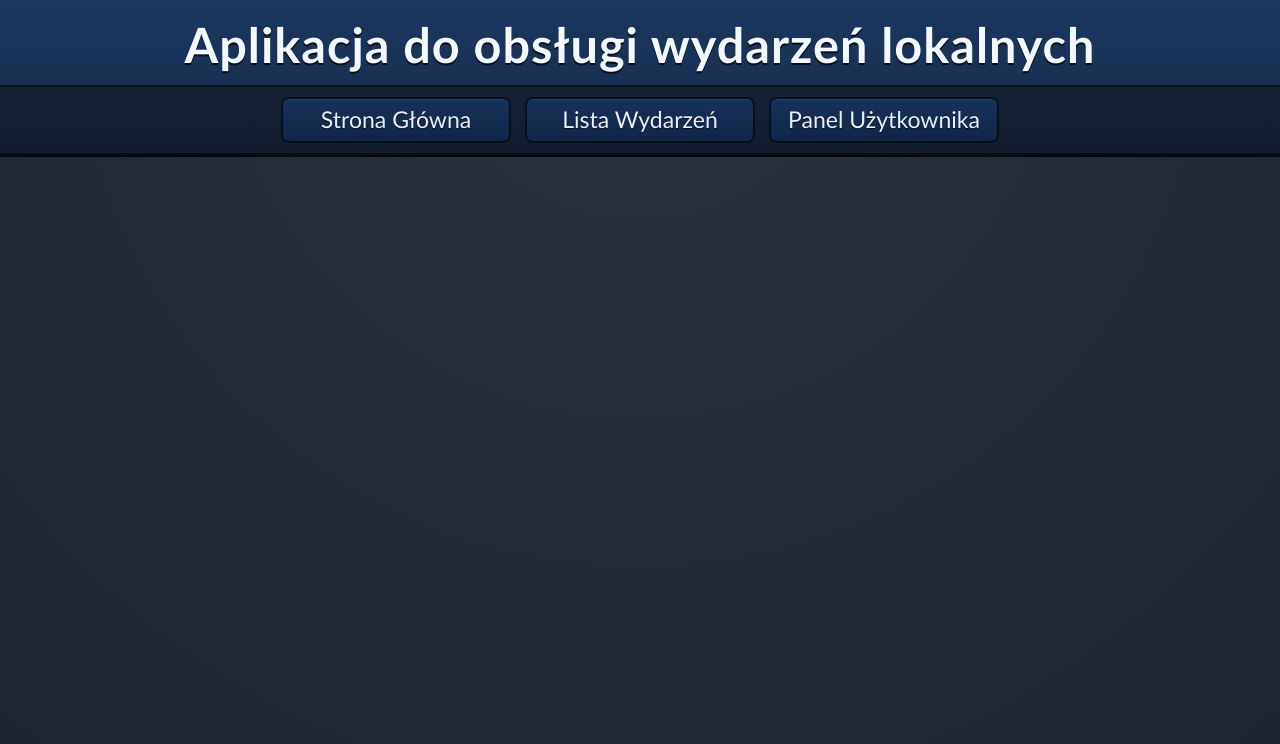
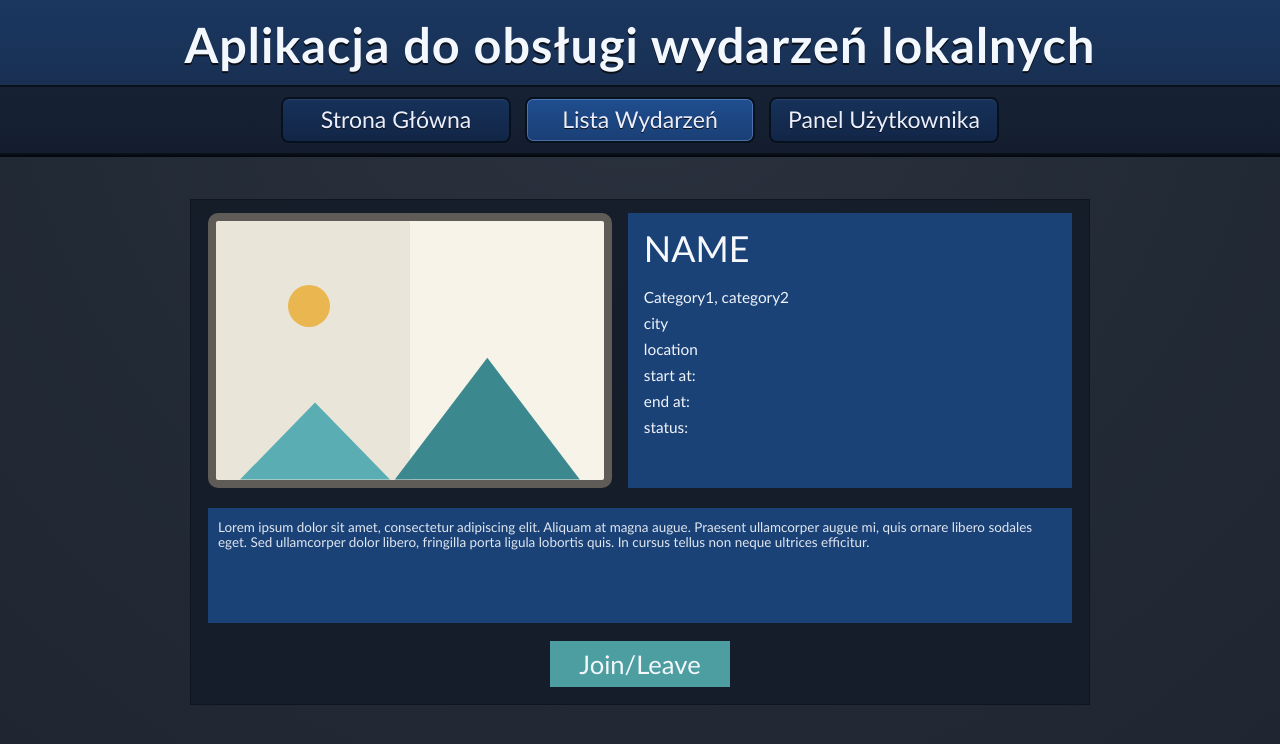
Before and after one commit to TAW-26/TAW-Bartlomiej-Gwozdz_Bartlomiej-Dziedzic, an Angular app in the folder client/: page /events/1 in a window 1280 px wide. Before the commit this address led to /. Shown: the top 744 px of the page. Built offline with nearby package versions, Linux system fonts and the light colour scheme.

Commit message:
dodanie widoku szczegółów

```diff
--- a/client/src/app/app.routes.ts
+++ b/client/src/app/app.routes.ts
@@ -2,6 +2,7 @@ import { Routes } from '@angular/router';
 import { HomeComponent } from './pages/home/home.component';
 import { UserComponent } from './pages/user/user.component';
 import { EventsComponent } from './pages/events/events.component';
+import { EventDetailsComponent } from './pages/event-details/event-details.component';
 
 export const routes: Routes = [
   {
@@ -13,6 +14,10 @@ export const routes: Routes = [
     component: EventsComponent,
   },
   {
+    path: 'events/:id',
+    component: EventDetailsComponent,
+  },
+  {
     path: 'user',
     component: UserComponent,
   },
--- a/client/src/app/components/header/header.component.html
+++ b/client/src/app/components/header/header.component.html
@@ -11,14 +11,7 @@
       Strona Główna
     </a>
 
-    <a
-      routerLink="/events"
-      [routerLinkActiveOptions]="{ exact: true }"
-      routerLinkActive="is-active"
-      class="nav-link"
-    >
-      Lista Wydarzeń
-    </a>
+    <a routerLink="/events" routerLinkActive="is-active" class="nav-link"> Lista Wydarzeń </a>
 
     <a
       routerLink="/user"
--- a/client/src/app/components/resource-card/resource-card.component.html
+++ b/client/src/app/components/resource-card/resource-card.component.html
@@ -1,4 +1,8 @@
-<article class="resource-card">
+<a
+  class="resource-card"
+  [routerLink]="['/events', resource.id]"
+  aria-label="Otwórz szczegóły wydarzenia"
+>
   <div class="resource-thumb" aria-hidden="true">
     <div class="resource-frame"></div>
     <span class="resource-sun"></span>
@@ -17,4 +21,4 @@
   </div>
 
   <p class="resource-description">{{ resource.description }}</p>
-</article>
+</a>
--- a/client/src/app/components/resource-card/resource-card.component.scss
+++ b/client/src/app/components/resource-card/resource-card.component.scss
@@ -3,9 +3,9 @@
 }
 
 .resource-card {
+  display: grid;
   background: #1b4277;
   padding: 14px 14px 10px;
-  display: grid;
   grid-template-columns: 225px 1fr;
   grid-template-areas:
     'thumb content'
@@ -13,6 +13,8 @@
   column-gap: 16px;
   row-gap: 8px;
   align-items: start;
+  text-decoration: none;
+  color: inherit;
 }
 
 .resource-thumb {
--- /dev/null
+++ b/client/src/app/pages/event-details/event-details.component.html
@@ -0,0 +1,32 @@
+@if (event; as currentEvent) {
+  <main class="details-wrap">
+    <section class="details-panel">
+      <div class="details-top">
+        <div class="details-image" aria-hidden="true">
+          <div class="details-image-frame"></div>
+          <span class="details-sun"></span>
+          <span class="details-mountain details-mountain-left"></span>
+          <span class="details-mountain details-mountain-right"></span>
+        </div>
+
+        <div class="details-meta">
+          <h2>{{ currentEvent.title }}</h2>
+          <p>{{ currentEvent.categories }}</p>
+          <p>{{ currentEvent.city }}</p>
+          <p>{{ currentEvent.location }}</p>
+          <p>{{ currentEvent.startAt }}</p>
+          <p>{{ currentEvent.endAt }}</p>
+          <p>{{ currentEvent.status }}</p>
+        </div>
+      </div>
+
+      <p class="details-description">
+        Lorem ipsum dolor sit amet, consectetur adipiscing elit. Aliquam at magna augue. Praesent
+        ullamcorper augue mi, quis ornare libero sodales eget. Sed ullamcorper dolor libero,
+        fringilla porta ligula lobortis quis. In cursus tellus non neque ultrices efficitur.
+      </p>
+
+      <button class="details-action" type="button">Join/Leave</button>
+    </section>
+  </main>
+}
--- /dev/null
+++ b/client/src/app/pages/event-details/event-details.component.scss
@@ -0,0 +1,130 @@
+:host {
+  display: block;
+}
+
+.details-wrap {
+  width: 100%;
+  display: grid;
+  place-items: start center;
+  padding: 44px 8px 72px;
+}
+
+.details-panel {
+  width: min(900px, calc(100% - 32px));
+  background: rgba(19, 28, 41, 0.9);
+  box-shadow: inset 0 0 0 1px rgba(0, 0, 0, 0.25);
+  padding: 14px 18px 18px;
+}
+
+.details-top {
+  display: grid;
+  grid-template-columns: minmax(0, 1fr) 1.1fr;
+  gap: 16px;
+  align-items: start;
+}
+
+.details-image {
+  min-height: 275px;
+  background: #f5f1e5;
+  border: 8px solid #5f5b56;
+  border-radius: 10px;
+  position: relative;
+  overflow: hidden;
+}
+
+.details-image-frame {
+  position: absolute;
+  inset: 0;
+  background: linear-gradient(90deg, rgba(0, 0, 0, 0.05) 50%, rgba(255, 255, 255, 0.12) 50%);
+}
+
+.details-sun {
+  position: absolute;
+  width: 42px;
+  height: 42px;
+  border-radius: 50%;
+  background: #eab64f;
+  top: 64px;
+  left: 72px;
+}
+
+.details-mountain {
+  position: absolute;
+  bottom: 0;
+  background: #5aaeb3;
+}
+
+.details-mountain-left {
+  width: 150px;
+  height: 110px;
+  left: 24px;
+  clip-path: polygon(0 100%, 50% 30%, 100% 100%);
+}
+
+.details-mountain-right {
+  width: 185px;
+  height: 145px;
+  right: 24px;
+  clip-path: polygon(0 100%, 50% 16%, 100% 100%);
+  background: #3c888f;
+}
+
+.details-meta {
+  background: #1b4277;
+  min-height: 275px;
+  padding: 14px 16px;
+}
+
+.details-meta h2 {
+  margin: 0 0 18px;
+  font-family: 'Trebuchet MS', 'Segoe UI', Tahoma, sans-serif;
+  font-size: clamp(32px, 2.8vw, 54px);
+  color: #f6f8fc;
+  font-weight: 400;
+}
+
+.details-meta p {
+  margin: 0 0 8px;
+  font-family: 'Trebuchet MS', 'Segoe UI', Tahoma, sans-serif;
+  font-size: clamp(14px, 1.2vw, 22px);
+  color: #f0f4fb;
+}
+
+.details-description {
+  margin: 20px 0 0;
+  min-height: 115px;
+  background: #1b4277;
+  padding: 12px 10px;
+  font-family: 'Trebuchet MS', 'Segoe UI', Tahoma, sans-serif;
+  font-size: clamp(13px, 1.05vw, 18px);
+  line-height: 1.18;
+  color: rgba(240, 244, 251, 0.92);
+}
+
+.details-action {
+  display: block;
+  margin: 18px auto 0;
+  min-width: 180px;
+  border: 0;
+  background: #4d9ea0;
+  color: #f4f7fc;
+  font-family: 'Trebuchet MS', 'Segoe UI', Tahoma, sans-serif;
+  font-size: clamp(24px, 2vw, 38px);
+  padding: 8px 18px;
+  cursor: pointer;
+}
+
+@media (max-width: 800px) {
+  .details-panel {
+    width: min(900px, calc(100% - 16px));
+  }
+
+  .details-top {
+    grid-template-columns: 1fr;
+  }
+
+  .details-image,
+  .details-meta {
+    min-height: auto;
+  }
+}
--- /dev/null
+++ b/client/src/app/pages/event-details/event-details.component.ts
@@ -0,0 +1,19 @@
+import { Component } from '@angular/core';
+import { ActivatedRoute, RouterLink } from '@angular/router';
+import { EVENTS, EventItem } from '../../shared/event-data';
+
+@Component({
+  selector: 'app-event-details',
+  standalone: true,
+  imports: [RouterLink],
+  templateUrl: './event-details.component.html',
+  styleUrl: './event-details.component.scss',
+})
+export class EventDetailsComponent {
+  protected readonly event: EventItem | undefined;
+
+  constructor(route: ActivatedRoute) {
+    const eventId = route.snapshot.paramMap.get('id');
+    this.event = EVENTS.find((item) => item.id === eventId) ?? EVENTS[0];
+  }
+}
--- a/client/src/app/pages/events/events.component.ts
+++ b/client/src/app/pages/events/events.component.ts
@@ -1,17 +1,7 @@
 import { Component } from '@angular/core';
 import { ReactiveFormsModule, FormControl, FormGroup } from '@angular/forms';
 import { ResourceCardComponent } from '../../components/resource-card/resource-card.component';
-
-type ResourceItem = {
-  title: string;
-  categories: string;
-  city: string;
-  location: string;
-  startAt: string;
-  endAt: string;
-  status: string;
-  description: string;
-};
+import { EVENTS, EventItem } from '../../shared/event-data';
 
 type EventSearchFilters = {
   q: FormControl<string>;
@@ -39,41 +29,7 @@ export class EventsComponent {
     status: new FormControl('', { nonNullable: true }),
   });
 
-  protected readonly resources: ResourceItem[] = [
-    {
-      title: 'NAME',
-      categories: 'Category1, category2',
-      city: 'city',
-      location: 'location',
-      startAt: 'start at:',
-      endAt: 'end at:',
-      status: 'status:',
-      description:
-        'Lorem ipsum dolor sit amet, consectetur adipiscing elit. Maecenas consequat ut orci non mattis...',
-    },
-    {
-      title: 'NAME',
-      categories: 'Category1, category2',
-      city: 'city',
-      location: 'location',
-      startAt: 'start at:',
-      endAt: 'end at:',
-      status: 'status:',
-      description:
-        'Lorem ipsum dolor sit amet, consectetur adipiscing elit. Maecenas consequat ut orci non mattis...',
-    },
-    {
-      title: 'NAME',
-      categories: 'Category1, category2',
-      city: 'city',
-      location: 'location',
-      startAt: 'start at:',
-      endAt: 'end at:',
-      status: 'status:',
-      description:
-        'Lorem ipsum dolor sit amet, consectetur adipiscing elit. Maecenas consequat ut orci non mattis...',
-    },
-  ];
+  protected readonly resources: EventItem[] = EVENTS;
 
   protected submitSearch(): void {
     const filters = this.filters.getRawValue();
--- /dev/null
+++ b/client/src/app/shared/event-data.ts
@@ -0,0 +1,50 @@
+export type EventItem = {
+  id: string;
+  title: string;
+  categories: string;
+  city: string;
+  location: string;
+  startAt: string;
+  endAt: string;
+  status: string;
+  description: string;
+};
+
+export const EVENTS: EventItem[] = [
+  {
+    id: '1',
+    title: 'NAME',
+    categories: 'Category1, category2',
+    city: 'city',
+    location: 'location',
+    startAt: 'start at:',
+    endAt: 'end at:',
+    status: 'status:',
+    description:
+      'Lorem ipsum dolor sit amet, consectetur adipiscing elit. Maecenas consequat ut orci non mattis...',
+  },
+  {
+    id: '2',
+    title: 'NAME',
+    categories: 'Category1, category2',
+    city: 'city',
+    location: 'location',
+    startAt: 'start at:',
+    endAt: 'end at:',
+    status: 'status:',
+    description:
+      'Lorem ipsum dolor sit amet, consectetur adipiscing elit. Maecenas consequat ut orci non mattis...',
+  },
+  {
+    id: '3',
+    title: 'NAME',
+    categories: 'Category1, category2',
+    city: 'city',
+    location: 'location',
+    startAt: 'start at:',
+    endAt: 'end at:',
+    status: 'status:',
+    description:
+      'Lorem ipsum dolor sit amet, consectetur adipiscing elit. Maecenas consequat ut orci non mattis...',
+  },
+];
```
Also changed, not shown: client/src/app/components/resource-card/resource-card.component.ts (+4 -12 lines).
